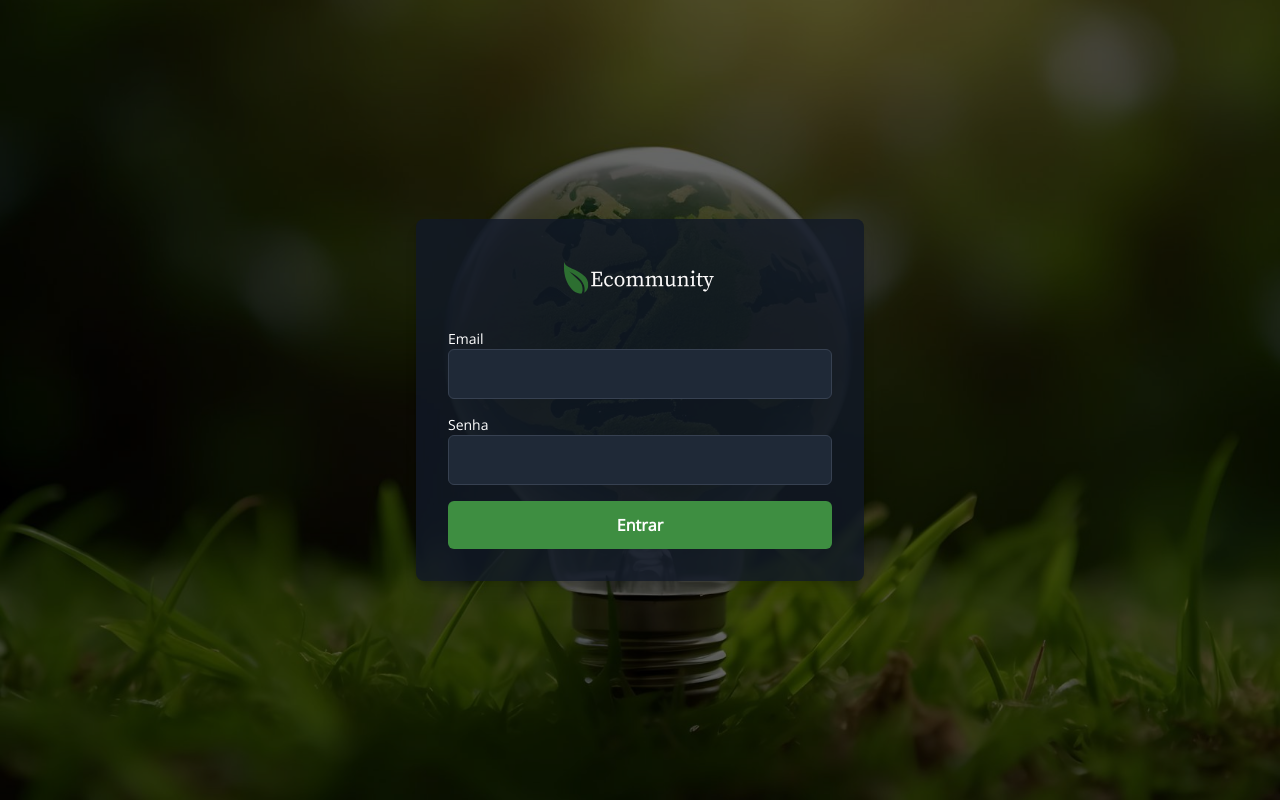
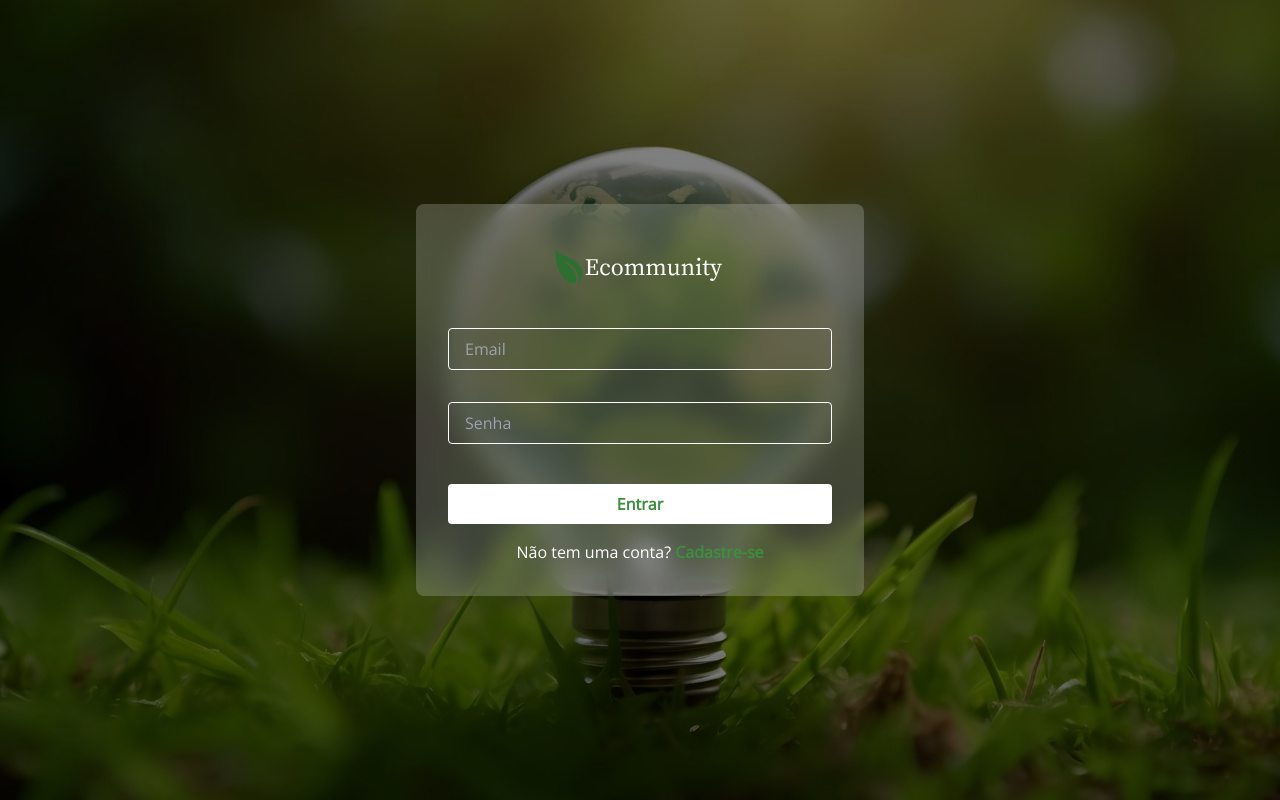
Before and after one commit to pedroonovais/ecommunity, a Next.js app: page /login in a window 1280 px wide. Built offline with nearby package versions, Linux system fonts and the light colour scheme.

Commit message:
Altera o design da pagina de login

```diff
--- a/src/app/login/page.tsx
+++ b/src/app/login/page.tsx
@@ -23,45 +23,50 @@ export default function Login() {
     };
 
     return (
-        <div className="h-screen flex items-center justify-center bg-cover bg-center relative" style={{ backgroundImage: "url('/hero-home2.jpg')" }}>
-            <div className="absolute inset-0 bg-black opacity-60" />
+        <div
+            className="relative min-h-screen flex items-center justify-center bg-cover bg-center"
+            style={{ backgroundImage: "url('/hero-home2.jpg')" }}
+        >
+            <div className="absolute inset-0 bg-black opacity-50"></div>
 
-            <div className="relative z-10 bg-gray-900 bg-opacity-80 p-8 rounded-lg max-w-md w-full text-white shadow-lg">
-                <div className="flex justify-center mb-6">
-                    <Image src="/logo-texto-branco.svg" alt="eCommunity Logo" width={180} height={100} />
+            <div className="relative z-10 max-w-md w-full p-8 bg-white bg-opacity-20 backdrop-blur-md rounded-lg">
+                <div className="flex justify-center mb-8">
+                    <Image
+                        src="/logo-texto-branco.svg"
+                        alt="Logo eCommunity"
+                        width={200}
+                        height={50}
+                    />
                 </div>
-
-                <form onSubmit={handleSubmit(onSubmit)} className="space-y-4">
-                    <div>
-                        <label htmlFor="email" className="block text-sm font-medium">
-                            Email
-                        </label>
+                <form onSubmit={handleSubmit(onSubmit)}>
+                    <div className="mb-4">
                         <input
                             type="email"
-                            id="email"
+                            placeholder="Email"
                             {...register("email")}
-                            className="w-full p-3 rounded-md bg-gray-800 text-white border border-gray-700 focus:outline-none focus:border-verdeFolha"
+                            className="w-full px-4 py-2 mb-4 text-white bg-transparent border border-white rounded focus:outline-none focus:border-verdeFolha"
                         />
                         {errors.email && <p className="text-red-500 text-xs mt-1">{errors.email.message}</p>}
                     </div>
-
-                    <div>
-                        <label htmlFor="password" className="block text-sm font-medium">
-                            Senha
-                        </label>
+                    <div className="mb-6">
                         <input
                             type="password"
-                            id="password"
+                            placeholder="Senha"
                             {...register("password")}
-                            className="w-full p-3 rounded-md bg-gray-800 text-white border border-gray-700 focus:outline-none focus:border-verdeFolha"
+                            className="w-full px-4 py-2 mb-4 text-white bg-transparent border border-white rounded focus:outline-none focus:border-verdeFolha"
                         />
                         {errors.password && <p className="text-red-500 text-xs mt-1">{errors.password.message}</p>}
                     </div>
-
-                    <button type="submit" className="w-full p-3 bg-verdeFolha hover:bg-verdeClaro transition-colors rounded-md font-semibold">
+                    <button
+                        type="submit"
+                        className="w-full px-4 py-2 font-semibold text-verdeFolha bg-white rounded hover:bg-cinzaPedregulho transition duration-300"
+                    >
                         Entrar
                     </button>
                 </form>
+                <p className="mt-4 text-center text-white">
+                    Não tem uma conta? <a href="/cadastro" className="font-semibold text-verdeFolha">Cadastre-se</a>
+                </p>
             </div>
         </div>
     );
```
